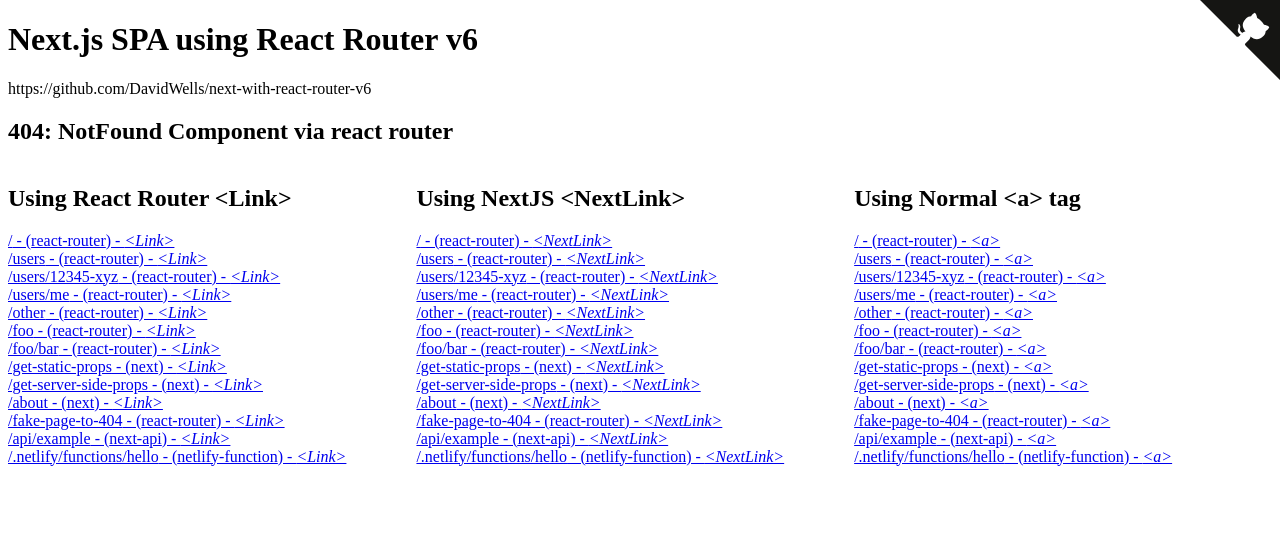
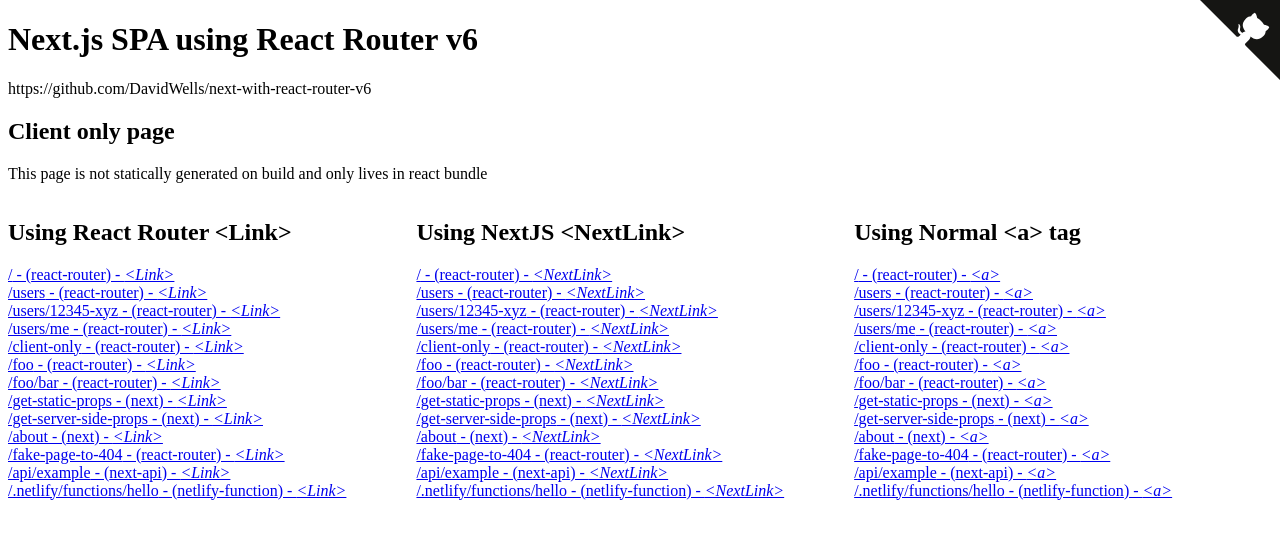
Before and after one commit to DavidWells/next-with-react-router-v6, a Next.js app: page /client-only in a window 1280 px wide. Shown: the top 538 px of the page. Built offline with nearby package versions, Linux system fonts and the light colour scheme.

Commit message:
add client only

```diff
--- a/pages/[[...index]].tsx
+++ b/pages/[[...index]].tsx
@@ -8,8 +8,7 @@
 const Foo = dynamic(() => import('../views/Foo'))
 const FooBar = dynamic(() => import('../views/FooBar'))
 const NotFound = dynamic(() => import('../views/NotFound'))
-const Other = dynamic(() => import('../views/Other'))
-
+const ClientOnly = dynamic(() => import('../views/ClientOnly'))
 /**
  * This page acts as a SPA
  * If `fallback: false`, then it can be exported with `next export`
@@ -26,7 +25,7 @@
         <Route path="/users/*" element={<Users />} />
         <Route path="/foo" element={<Foo />} />
         <Route path="/foo/bar" element={<FooBar />} />
-        <Route path="/other" element={<Other />} />
+        <Route path="/client-only" element={<ClientOnly />} />
         <Route path="*" element={<NotFound />} />
       </Routes>
     </>
@@ -93,7 +92,6 @@
 export const getStaticPaths = async () => ({
 	paths: [
 		{ params: { index: [] } },
-		{ params: { index: ['other'] } },
 		{ params: { index: ['users'] } },
 		{ params: { index: ['foo'] } },
 		{ params: { index: ['foo', 'bar'] } },
--- a/router/CustomBrowserRouter.tsx
+++ b/router/CustomBrowserRouter.tsx
@@ -24,7 +24,7 @@
 			action: history.action,
 			location: history.location,
 		})
-		console.log('Use react-router-dom router')
+
 		return (
 			<Router action={state.action} location={state.location} navigator={history}>
 				{children}
--- /dev/null
+++ b/views/ClientOnly.tsx
@@ -0,0 +1,10 @@
+import * as React from 'react'
+
+export default function ClientOnly() {
+	return (
+		<section>
+			<h1>Client only page</h1>
+			<p>This page is not statically generated on build and only lives in react bundle</p>
+		</section>
+	)
+}
--- a/views/Navigation.tsx
+++ b/views/Navigation.tsx
@@ -20,7 +20,7 @@
 		type: 'react-router',
 	},
 	{
-		href: '/other',
+		href: '/client-only',
 		type: 'react-router',
 	},
 	{
--- a/views/Other.tsx
+++ /dev/null
@@ -1,9 +0,0 @@
-import * as React from 'react'
-
-export default function Other() {
-	return (
-		<section>
-			<h1>Other Page</h1>
-		</section>
-	)
-}
```
